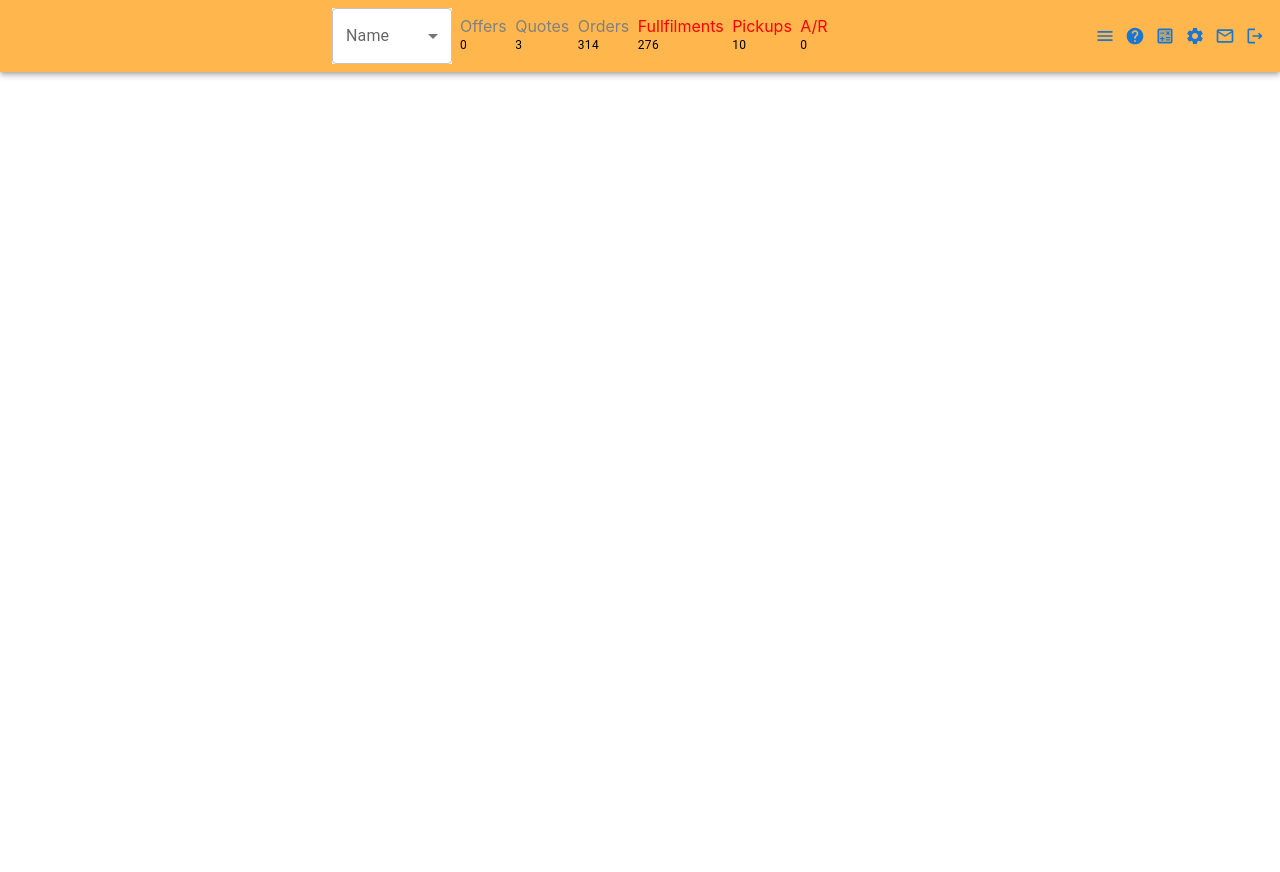
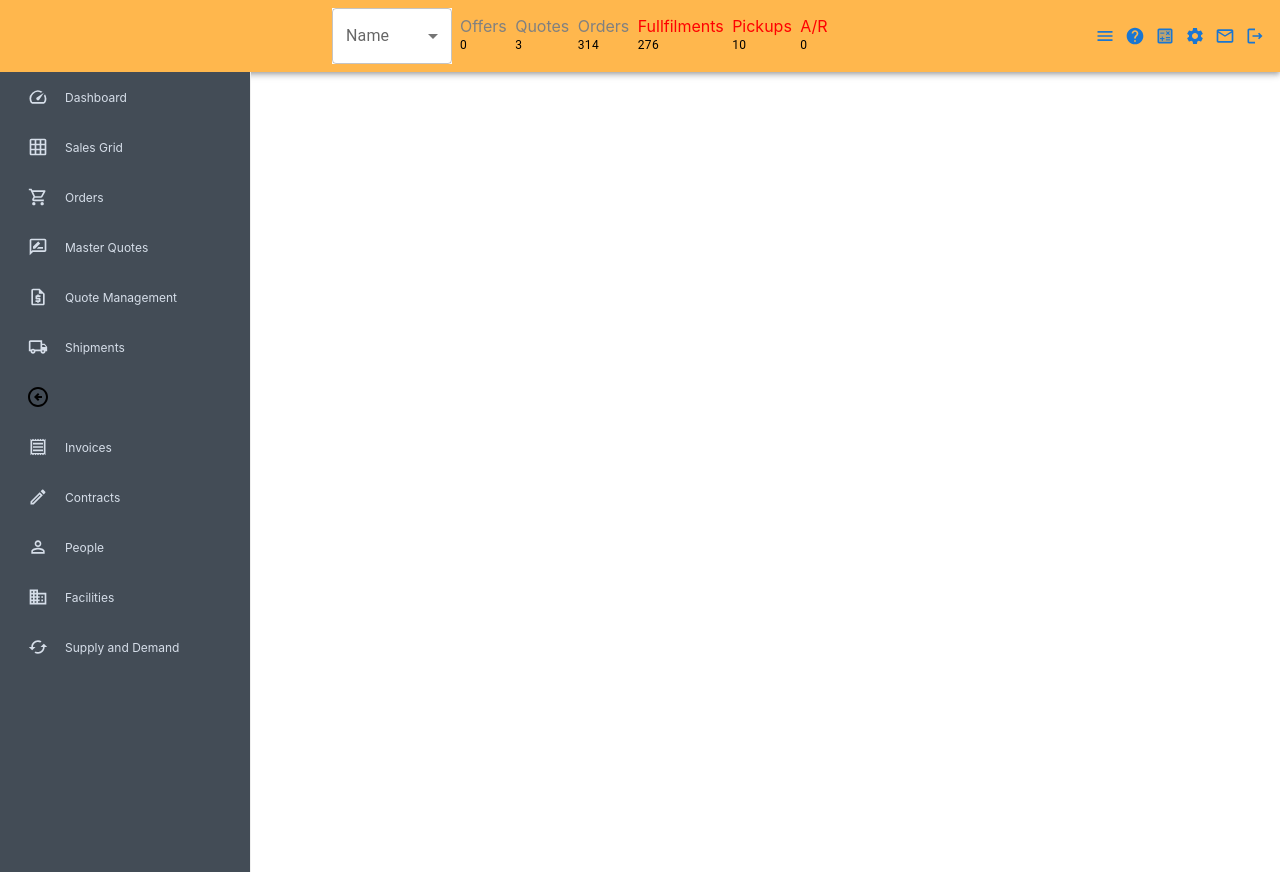
Before and after one commit to Gautam0811/GP.WoodDuck.2.0, a React (Create React App) app: page / in a window 1280 px wide. Before the commit the page ends 800 px from the top, so only its background shows below. Built offline with nearby package versions, Linux system fonts and the light colour scheme.

Commit message:
Added Left Side Bar

```diff
--- a/package.json
+++ b/package.json
@@ -5,6 +5,7 @@
   "dependencies": {
     "@emotion/react": "^11.10.5",
     "@emotion/styled": "^11.10.5",
+    "@material-ui/core": "^4.12.4",
     "@mui/icons-material": "^5.11.0",
     "@mui/material": "^5.11.7",
     "@testing-library/jest-dom": "^5.16.5",
@@ -12,6 +13,7 @@
     "@testing-library/user-event": "^13.5.0",
     "react": "^18.2.0",
     "react-dom": "^18.2.0",
+    "react-pro-sidebar": "^1.0.0",
     "react-scripts": "5.0.1",
     "web-vitals": "^2.1.4"
   },
--- a/src/App.js
+++ b/src/App.js
@@ -1,10 +1,13 @@
 import './App.css';
+import WD_LeftSideBar from './components/WD_LeftSideBar';
 import WD_headerMiddleSection from './components/WD_header-middle-section';
+import React from 'react';
 
 function App() {
   return (
     <div>
       <WD_headerMiddleSection/>
+      <WD_LeftSideBar />
     </div>
   );
 }
--- /dev/null
+++ b/src/components/WD_LeftSideBar.jsx
@@ -0,0 +1,53 @@
+import { Sidebar, Menu, MenuItem, useProSidebar } from "react-pro-sidebar";
+
+import { spacing } from '@mui/system';
+import ArrowCircleLeftOutlinedIcon from '@mui/icons-material/ArrowCircleLeftOutlined';
+import SpeedIcon from '@mui/icons-material/Speed';
+import GridOnIcon from '@mui/icons-material/GridOn';
+import ShoppingCartOutlinedIcon from '@mui/icons-material/ShoppingCartOutlined';
+import RateReviewOutlinedIcon from '@mui/icons-material/RateReviewOutlined';
+import RequestQuoteOutlinedIcon from '@mui/icons-material/RequestQuoteOutlined';
+import LocalShippingOutlinedIcon from '@mui/icons-material/LocalShippingOutlined';
+import ReceiptOutlinedIcon from '@mui/icons-material/ReceiptOutlined';
+import EditOutlinedIcon from '@mui/icons-material/EditOutlined';
+import PersonOutlineOutlinedIcon from '@mui/icons-material/PersonOutlineOutlined';
+import BusinessOutlinedIcon from '@mui/icons-material/BusinessOutlined';
+import CachedOutlinedIcon from '@mui/icons-material/CachedOutlined';
+
+function WD_LeftSideBar() {
+  const { collapseSidebar } = useProSidebar();
+
+  return (
+    <div id="app" style={({ height: "100vh" }, { display: "flex" })}>
+      <Sidebar backgroundColor="#434C56" style={{ height: "100vh" }}>
+        <Menu sx={{ px: -2 }} style={{color: "#d6dee9", fontSize: '12px' }}>
+
+          <MenuItem icon={<SpeedIcon fontSize="small" />}>Dashboard</MenuItem>
+          <MenuItem icon={<GridOnIcon fontSize="small" />}>Sales Grid</MenuItem>
+          <MenuItem icon={<ShoppingCartOutlinedIcon fontSize="small"/>}>Orders</MenuItem>
+          <MenuItem icon={<RateReviewOutlinedIcon fontSize="small"/>}>Master Quotes</MenuItem>
+          <MenuItem icon={<RequestQuoteOutlinedIcon fontSize="small"/>}>Quote Management</MenuItem>
+          <MenuItem icon={<LocalShippingOutlinedIcon fontSize="small"/>}>Shipments</MenuItem>
+          <MenuItem
+            icon={<ArrowCircleLeftOutlinedIcon style={{color: "black" }}/>}
+            onClick={() => {
+              collapseSidebar();
+            }}
+            style={{ textAlign: "center" }}
+          />
+          <MenuItem icon={<ReceiptOutlinedIcon fontSize="small" />}>Invoices</MenuItem>
+          <MenuItem icon={<EditOutlinedIcon fontSize="small"/>}>Contracts</MenuItem>
+          <MenuItem icon={<PersonOutlineOutlinedIcon fontSize="small"/>}>People</MenuItem>
+          <MenuItem icon={<BusinessOutlinedIcon fontSize="small"/>}>Facilities</MenuItem>
+          <MenuItem icon={<CachedOutlinedIcon fontSize="small"/>}>Supply and Demand</MenuItem>
+        </Menu>
+      </Sidebar>
+      <main>
+        <h1 style={{ color: "white", marginLeft: "5rem" }}>
+        </h1>
+      </main>
+    </div>
+  );
+}
+
+export default WD_LeftSideBar;
--- a/src/index.js
+++ b/src/index.js
@@ -2,11 +2,14 @@ import React from 'react';
 import ReactDOM from 'react-dom/client';
 import './index.css';
 import App from './App';
+import { ProSidebarProvider } from "react-pro-sidebar";
 
 const root = ReactDOM.createRoot(document.getElementById('root'));
 root.render(
   <React.StrictMode>
-    <App />
+    <ProSidebarProvider>
+      <App />
+    </ProSidebarProvider>
   </React.StrictMode>
 );
 
```
Also changed, not shown: 1 other file (tests, documents, lock files or other folders).
